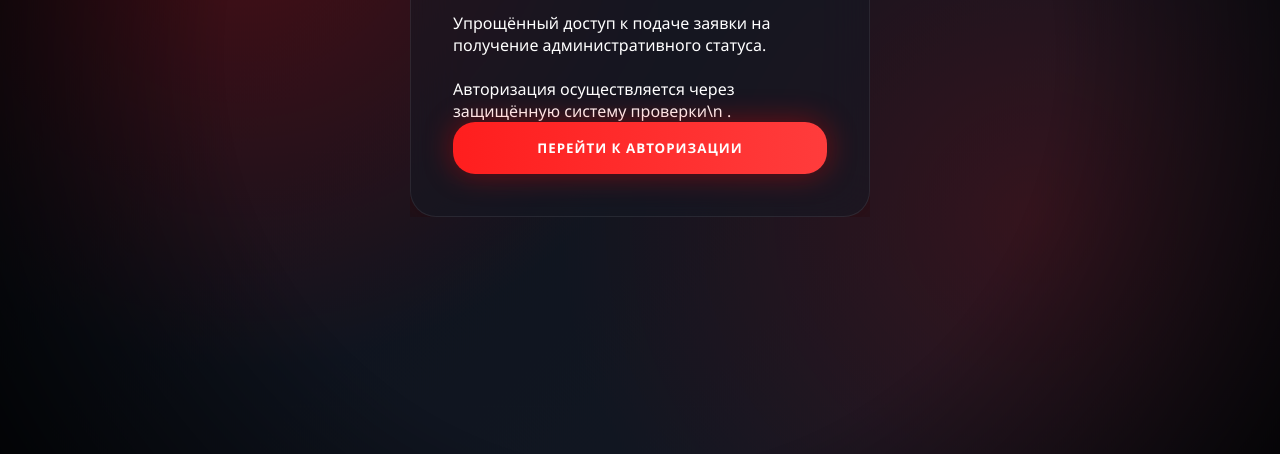
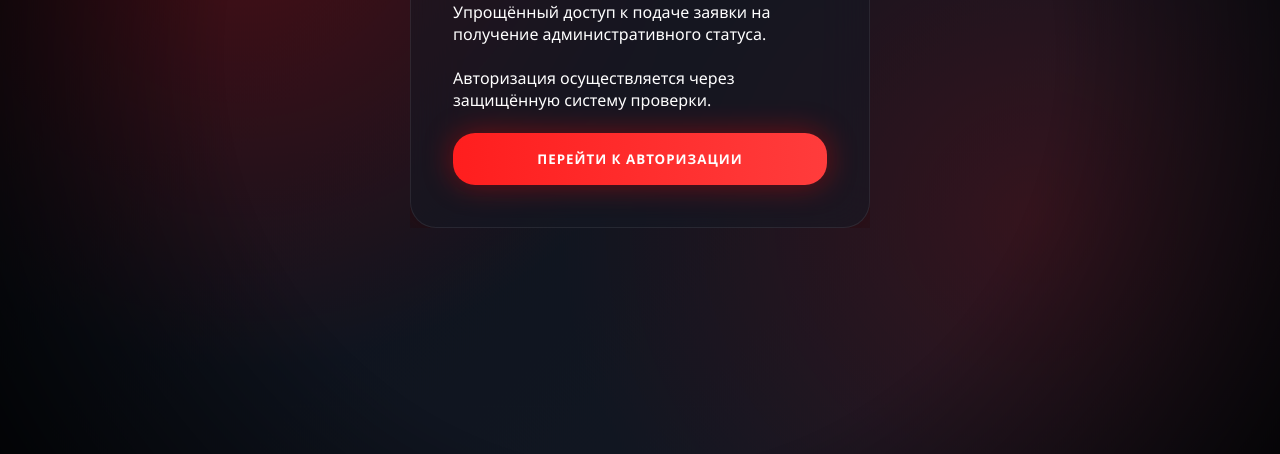
Before and after one commit to GetAdminBR/GetAdmin-inBlackRussia, a plain HTML site: page index.html in a window 1280 px wide. Shown: the part 346-800 px from the top of the page. Drawn offline with Linux system fonts and the light colour scheme.

Commit message:
Update index.html

```diff
--- a/index.html
+++ b/index.html
@@ -19,7 +19,8 @@
     <p class="welcome-text">
       Упрощённый доступ к подаче заявки на получение административного статуса.
       <br><br>
-      Авторизация осуществляется через защищённую систему проверки\n .
+      Авторизация осуществляется через защищённую систему проверки.
+      <br><br>
     </p>
 
     <button class="main-btn" onclick="openAuth()">
```
